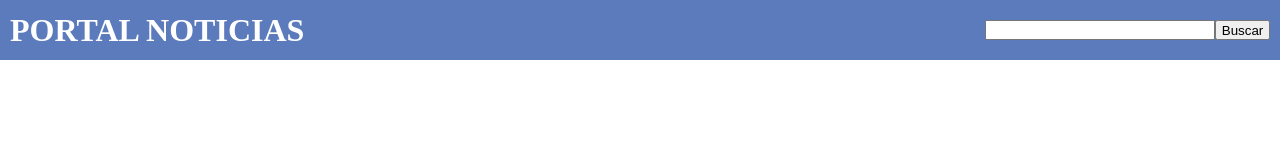
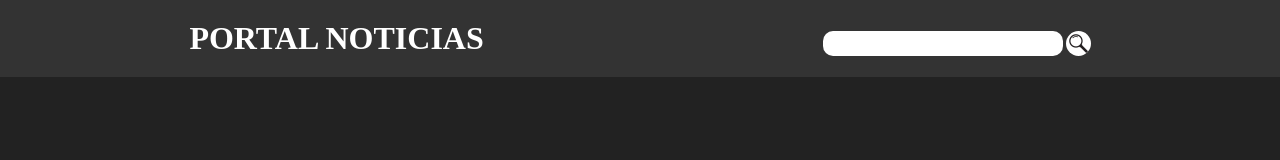
Before and after one commit to Amorim-EA/Noticias-API, a website built with Vite: page index.html in a window 1280 px wide. Built offline with nearby package versions, Linux system fonts and the light colour scheme.

Commit message:
Change style.css...API KEY IS DOWN, TRY OTHER KEY

```diff
--- a/css/style.css
+++ b/css/style.css
@@ -6,16 +6,18 @@
 
 body {
     font-family: 'Poppins';
+    background-color: #222;
+    color: #fff;
 }
 
 header {
-    padding: 10px;
+    padding: 20px;
     width: 100%;
     height: auto;
     min-height: 60px;
-    background: #5b7bbc;
+    background: #333;
     display: flex;
-    justify-content: space-between;
+    justify-content: space-around;
     align-items: center;
     flex-wrap: wrap;
 }
@@ -23,16 +25,25 @@ header {
 .buscar {
     display: flex;
     padding: 0;
+    margin-top: 10px;
 }
 
 input {
-    width: 230px;
-    height: 20px;
+    width: 240px;
+    height: 25px;
+    padding: 8px;
+    border: none;
+    border-radius: 10px;
+    margin-right: 3px;
 }
 
 button{
-    width: 55px;
-    height: 20px;
+    width: 25px;
+    height: 25px;
+    background-image: url(../images/lupa.jpg);
+    background-size: cover;
+    border: none;
+    border-radius: 15px;
 }
 
 h1 {
@@ -47,11 +58,14 @@ main {
     grid-template-columns: repeat(auto-fit, minmax(300px, 1fr));
     grid-auto-rows: max-content;
     grid-auto-flow: row dense;
+    max-width: 75%;
+    margin: auto;
+    margin-top: 20px;
 }
 
 .article {
     padding: 1rem;
-    box-shadow: 3px 3px 3px 4px rgb(216, 216, 216);
+    box-shadow: 3px 3px 3px 4px #333;
 }
 
 .article img {
--- a/index.html
+++ b/index.html
@@ -20,7 +20,7 @@
       <h1>Portal Noticias</h1>
       <div class="buscar">
         <input type="text" id="campoBuscar">
-        <button id="botaoBuscar">Buscar</button>
+        <button id="botaoBuscar"></button>
       </div>
     </header>
   </div>
```
Also changed, not shown: images/lupa.jpg (added), images/lupa.png (added).
